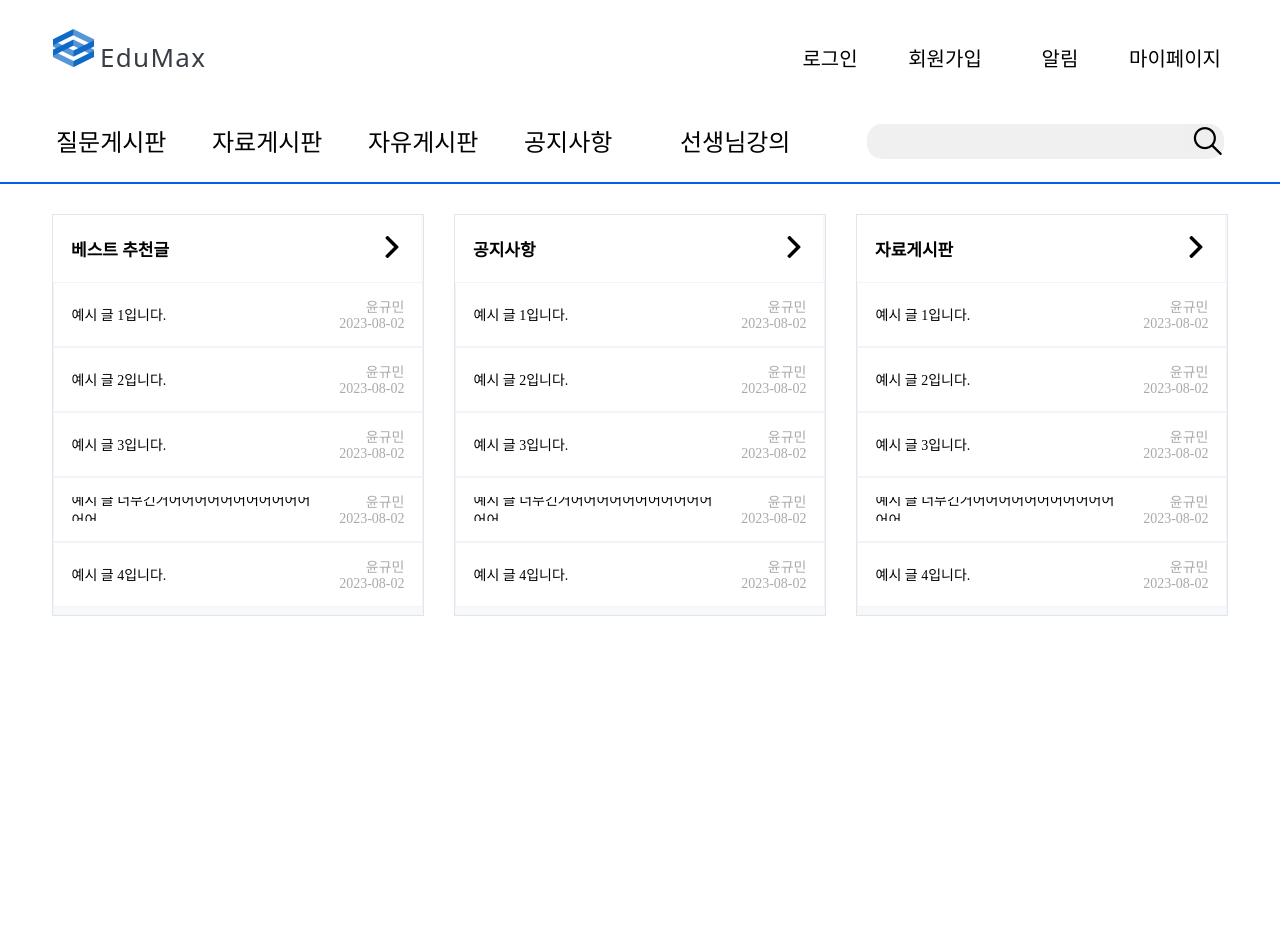
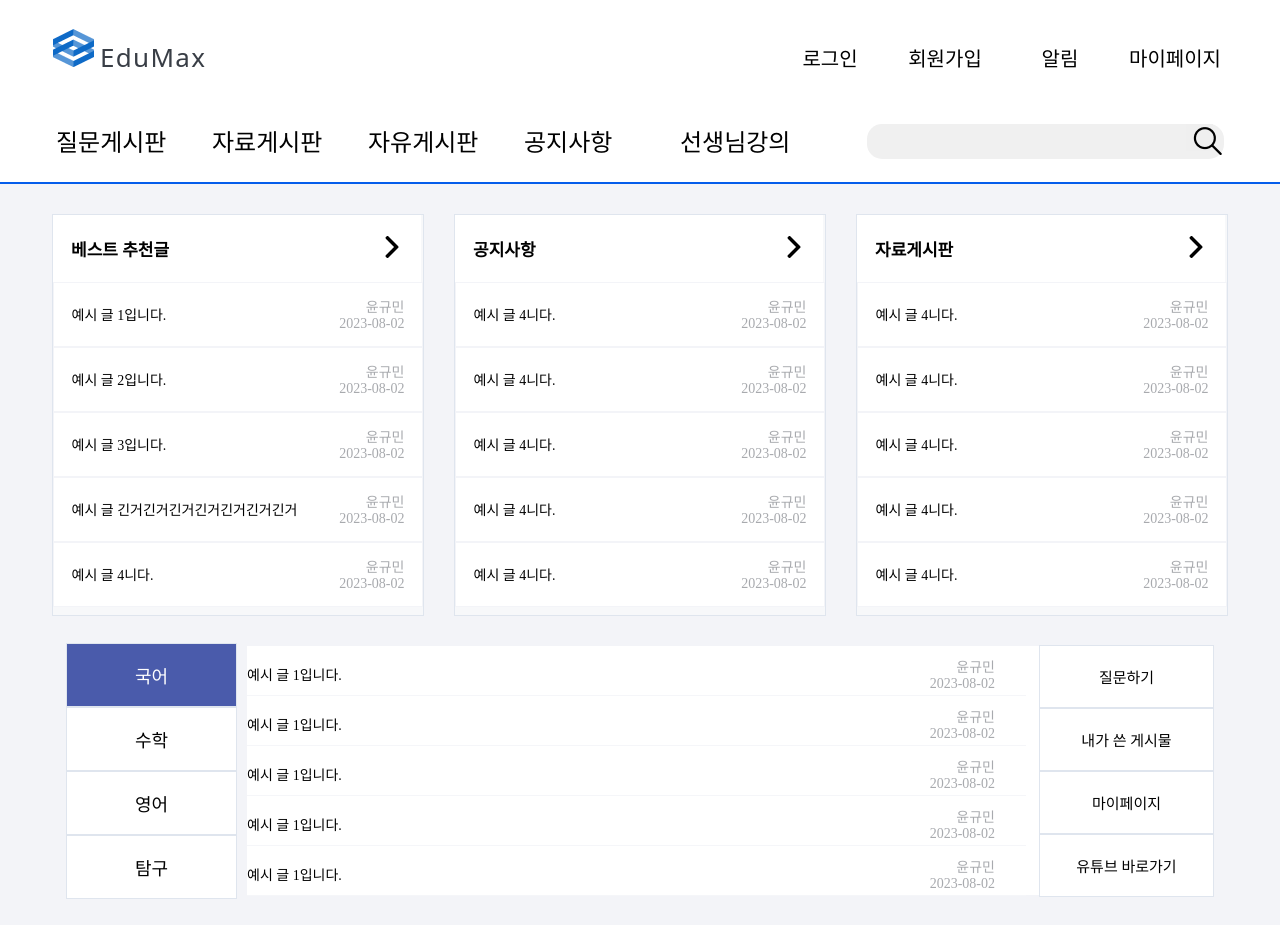
Before and after one commit to kbs1115/newproject, a Django app: page / in a window 1280 px wide. Before the commit the page ends 616 px from the top, so only its background shows below. Run offline with Django 4.2, Linux system fonts and the light colour scheme; parts of the project's set-up code (start-up, migrations or seed data) failed here and were passed over.

Commit message:
index 페이지 외형 1차 완성

```diff
--- a/static/index.css
+++ b/static/index.css
@@ -2,7 +2,8 @@
     width: 1200px;
     display: flex;
     justify-content: center;
-    margin: auto;
+    align-items: center;
+    margin-bottom: 30px;
 }
 .post_box {
     width: 370px;
@@ -82,3 +83,113 @@
     text-align: right;
     text-overflow: ellipsis;
 }
+.subject_select {
+    display: flex;
+    width: 171px;
+    height: 249px;
+    background: #FFF;
+    flex-direction: column;
+    justify-content: center;
+    align-items: center;
+    margin-right: 10px;
+    float: left;
+}
+.subject_postbox {
+    display: flex;
+    width: 792px;
+    height: 249px;
+    background: #FFF;
+    flex-direction: column;
+    justify-content: center;
+    align-items: center;
+}
+.menubox {
+    display: flex;
+    width: 175px;
+    height: 245px;
+    background: #FFF;
+    flex-direction: column;
+    justify-content: center;
+    align-items: center;
+    float: right;
+}
+.tab-subject {
+    display: flex;
+    width: 169px;
+    height: 62px;
+    background: #FFF;
+    flex-direction: column;
+    justify-content: center;
+    align-items: center;
+    border: 1px solid #DFE5EE;
+    cursor: pointer;
+    color: black;
+    text-align: center;
+    font-family: Noto Sans KR;
+    font-size: 18px;
+    font-style: normal;
+    font-weight: 400;
+    line-height: normal;
+}
+.tab-subject.current {
+    display: flex;
+    background: #4A5BAB;
+    flex-direction: column;
+    justify-content: center;
+    align-items: center;
+    color: #FFF;
+}
+.tab-content {
+    display: flex;
+    width: 792px;
+    height: 235px;
+    background: #FFF;
+    flex-direction: column;
+    align-items: flex-start;
+    gap: 7px;
+    display: none;
+}
+.tab-content.current {
+    display: inherit;
+}
+.tab_posts {
+    display: flex;
+    width: 779px;
+    height: 42px;
+    border-bottom: 1px solid #F5F6F9;
+    align-items: center;
+    flex-shrink: 0;
+}
+.tab_posts > .post_textbox {
+    display: flex;
+    width: 660px;
+    height: 42px;
+    border-bottom: 1px solid #F5F6F9;
+    align-items: flex-start;
+    flex-shrink: 0;
+}
+.menus {
+    width: 173px;
+    height: 61px;
+    border: 1px solid #DFE5EE;
+    background: #FFF;
+    flex-shrink: 0;
+    display: flex;
+    align-items: center;
+    justify-content: center;
+    cursor: pointer;
+    color: #000;
+    font-family: Noto Sans KR;
+    font-size: 15px;
+    font-style: normal;
+    font-weight: 400;
+    line-height: normal;
+    text-align: center;
+}
+.menus:hover {
+    width: 173px;
+    height: 61px;
+    border: 1px solid #4A5BAB;
+    background: #FFF;
+    flex-shrink: 0;
+}
--- a/static/navbar.css
+++ b/static/navbar.css
@@ -13,7 +13,8 @@ body {
   display: flex;
   justify-content: center;
   align-items: center;
-	flex-direction: column;
+  flex-direction: column;
+  background: #F3F4F8;
 }
 .navbar {
     width: 100%;
--- a/templates/board/index.html
+++ b/templates/board/index.html
@@ -12,35 +12,37 @@
 			<div class="subject_innerbox">베스트 추천글<a href=""></a></div>
 		</div>
 		<div class="posts">
-			<div class="post_textbox">예시 글 1입니다.</div>
+			<div class="post_textbox"><a href="">예시 글 1입니다.</a></div>
 			<div class="post_infobox">
 				<div class="authorbox">윤규민</div>
 				<div class="datebox">2023-08-02</div>
 			</div>
 		</div>
 		<div class="posts">
-			<div class="post_textbox">예시 글 2입니다.</div>
+			<div class="post_textbox"><a href="">예시 글 2입니다.</a></div>
 			<div class="post_infobox">
 				<div class="authorbox">윤규민</div>
 				<div class="datebox">2023-08-02</div>
 			</div>
 		</div>
 		<div class="posts">
-			<div class="post_textbox">예시 글 3입니다.</div>
+			<div class="post_textbox"><a href="">예시 글 3입니다.</a></div>
 			<div class="post_infobox">
 				<div class="authorbox">윤규민</div>
 				<div class="datebox">2023-08-02</div>
 			</div>
 		</div>
 		<div class="posts">
-			<div class="post_textbox">예시 글 너무긴거어어어어어어어어어어어어어</div>
+			<div class="post_textbox">
+				<a href="">예시 글 긴거긴거긴거긴거긴거긴거긴거</a>
+			</div>
 			<div class="post_infobox">
 				<div class="authorbox">윤규민</div>
 				<div class="datebox">2023-08-02</div>
 			</div>
 		</div>
 		<div class="posts">
-			<div class="post_textbox">예시 글 4입니다.</div>
+			<div class="post_textbox"><a href="">예시 글 4니다.</a></div>
 			<div class="post_infobox">
 				<div class="authorbox">윤규민</div>
 				<div class="datebox">2023-08-02</div>
@@ -52,35 +54,35 @@
 			<div class="subject_innerbox">공지사항<a href=""></a></div>
 		</div>
 		<div class="posts">
-			<div class="post_textbox">예시 글 1입니다.</div>
+			<div class="post_textbox"><a href="">예시 글 4니다.</a></div>
 			<div class="post_infobox">
 				<div class="authorbox">윤규민</div>
 				<div class="datebox">2023-08-02</div>
 			</div>
 		</div>
 		<div class="posts">
-			<div class="post_textbox">예시 글 2입니다.</div>
+			<div class="post_textbox"><a href="">예시 글 4니다.</a></div>
 			<div class="post_infobox">
 				<div class="authorbox">윤규민</div>
 				<div class="datebox">2023-08-02</div>
 			</div>
 		</div>
 		<div class="posts">
-			<div class="post_textbox">예시 글 3입니다.</div>
+			<div class="post_textbox"><a href="">예시 글 4니다.</a></div>
 			<div class="post_infobox">
 				<div class="authorbox">윤규민</div>
 				<div class="datebox">2023-08-02</div>
 			</div>
 		</div>
 		<div class="posts">
-			<div class="post_textbox">예시 글 너무긴거어어어어어어어어어어어어어</div>
+			<div class="post_textbox"><a href="">예시 글 4니다.</a></div>
 			<div class="post_infobox">
 				<div class="authorbox">윤규민</div>
 				<div class="datebox">2023-08-02</div>
 			</div>
 		</div>
 		<div class="posts">
-			<div class="post_textbox">예시 글 4입니다.</div>
+			<div class="post_textbox"><a href="">예시 글 4니다.</a></div>
 			<div class="post_infobox">
 				<div class="authorbox">윤규민</div>
 				<div class="datebox">2023-08-02</div>
@@ -92,35 +94,35 @@
 			<div class="subject_innerbox">자료게시판<a href=""></a></div>
 		</div>
 		<div class="posts">
-			<div class="post_textbox">예시 글 1입니다.</div>
+			<div class="post_textbox"><a href="">예시 글 4니다.</a></div>
 			<div class="post_infobox">
 				<div class="authorbox">윤규민</div>
 				<div class="datebox">2023-08-02</div>
 			</div>
 		</div>
 		<div class="posts">
-			<div class="post_textbox">예시 글 2입니다.</div>
+			<div class="post_textbox"><a href="">예시 글 4니다.</a></div>
 			<div class="post_infobox">
 				<div class="authorbox">윤규민</div>
 				<div class="datebox">2023-08-02</div>
 			</div>
 		</div>
 		<div class="posts">
-			<div class="post_textbox">예시 글 3입니다.</div>
+			<div class="post_textbox"><a href="">예시 글 4니다.</a></div>
 			<div class="post_infobox">
 				<div class="authorbox">윤규민</div>
 				<div class="datebox">2023-08-02</div>
 			</div>
 		</div>
 		<div class="posts">
-			<div class="post_textbox">예시 글 너무긴거어어어어어어어어어어어어어</div>
+			<div class="post_textbox"><a href="">예시 글 4니다.</a></div>
 			<div class="post_infobox">
 				<div class="authorbox">윤규민</div>
 				<div class="datebox">2023-08-02</div>
 			</div>
 		</div>
 		<div class="posts">
-			<div class="post_textbox">예시 글 4입니다.</div>
+			<div class="post_textbox"><a href="">예시 글 4니다.</a></div>
 			<div class="post_infobox">
 				<div class="authorbox">윤규민</div>
 				<div class="datebox">2023-08-02</div>
@@ -128,4 +130,83 @@
 		</div>
 	</div>
 </div>
+<div class="container">
+	<div class="subject_select">
+		<ul>
+			<li class="tab-subject current" data-tab="korean">국어</li>
+			<li class="tab-subject" data-tab="math">수학</li>
+			<li class="tab-subject" data-tab="english">영어</li>
+			<li class="tab-subject" data-tab="etc">탐구</li>
+		</ul>
+	</div>
+	<div class="subject_postbox">
+		<div class="tab-content current" id="korean">
+			<div class="tab_posts">
+				<div class="post_textbox"><a href="">예시 글 1입니다.</a></div>
+				<div class="post_infobox">
+					<div class="authorbox">윤규민</div>
+					<div class="datebox">2023-08-02</div>
+				</div>
+			</div>
+			<div class="tab_posts">
+				<div class="post_textbox"><a href="">예시 글 1입니다.</a></div>
+				<div class="post_infobox">
+					<div class="authorbox">윤규민</div>
+					<div class="datebox">2023-08-02</div>
+				</div>
+			</div>
+			<div class="tab_posts">
+				<div class="post_textbox"><a href="">예시 글 1입니다.</a></div>
+				<div class="post_infobox">
+					<div class="authorbox">윤규민</div>
+					<div class="datebox">2023-08-02</div>
+				</div>
+			</div>
+			<div class="tab_posts">
+				<div class="post_textbox"><a href="">예시 글 1입니다.</a></div>
+				<div class="post_infobox">
+					<div class="authorbox">윤규민</div>
+					<div class="datebox">2023-08-02</div>
+				</div>
+			</div>
+			<div class="tab_posts">
+				<div class="post_textbox"><a href="">예시 글 1입니다.</a></div>
+				<div class="post_infobox">
+					<div class="authorbox">윤규민</div>
+					<div class="datebox">2023-08-02</div>
+				</div>
+			</div>
+		</div>
+		<div class="tab-content" id="math">수</div>
+		<div class="tab-content" id="english">영</div>
+		<div class="tab-content" id="etc">탐</div>
+	</div>
+	<div class="menubox">
+		<a class="menus" href="">질문하기</a>
+		<a class="menus" href="">내가 쓴 게시물</a>
+		<a class="menus" href="">마이페이지</a>
+		<a class="menus" href="">유튜브 바로가기</a>
+	</div>
+</div>
+<script>
+var tabItems = document.querySelectorAll('.tab-subject');
+
+tabItems.forEach(tabItem => {
+	tabItem.addEventListener('click',() => {
+		var tab_id = tabItem.getAttribute('data-tab');
+
+    tabItems.forEach(tab => {
+      tab.classList.remove('current');
+    });
+
+    var tabContents = document.querySelectorAll('.tab-content');
+    tabContents.forEach(content => {
+      content.classList.remove('current');
+    });
+
+    tabItem.classList.add('current');
+    document.getElementById(tab_id).classList.add('current');
+	});
+});
+</script>
 {% endblock %}
```
